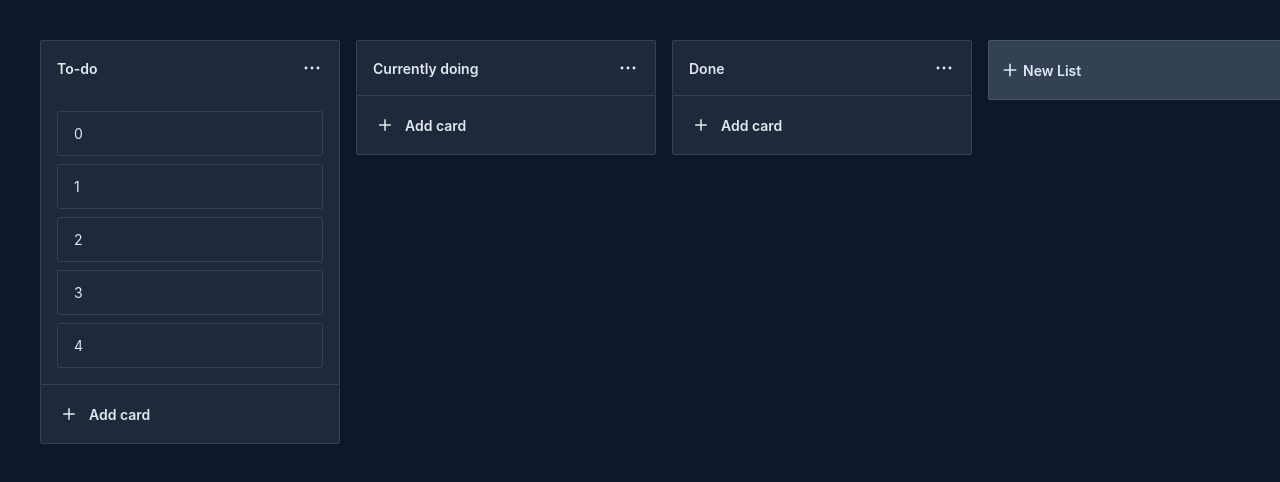
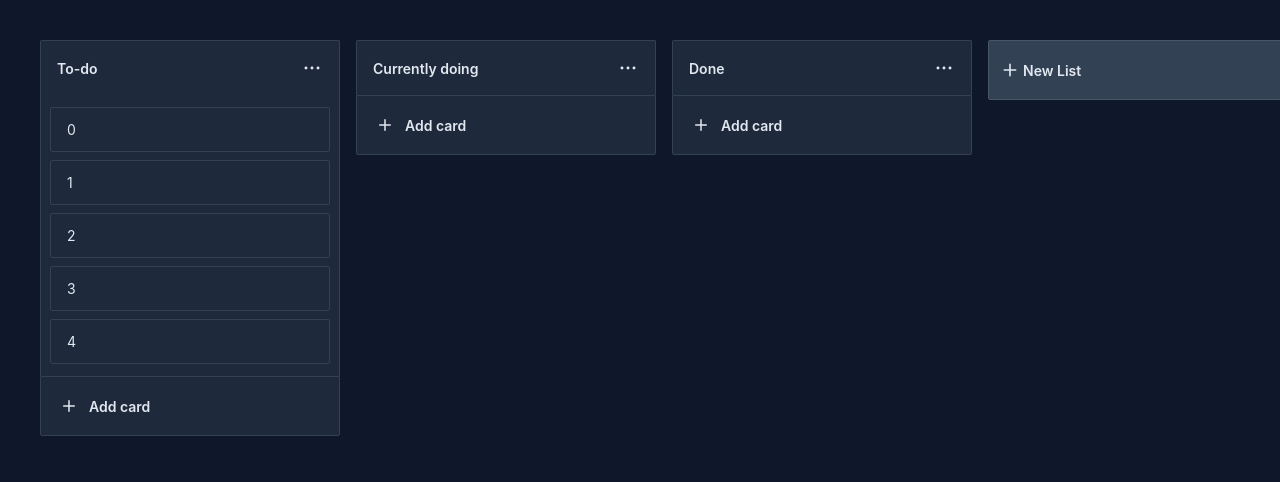
Before and after one commit to Bamboooz/trello-clone, a React (Create React App) app: page / in a window 1280 px wide. Shown: the top 482 px of the page. Built offline with nearby package versions, Linux system fonts and the light colour scheme.

Commit message:
v.1.0.0 working trello clone!

```diff
--- a/src/components/node-item/node-item.tsx
+++ b/src/components/node-item/node-item.tsx
@@ -113,7 +113,7 @@ const NodeItem: React.FC<NodeItemProps> = ({ nodeId, nodeItemId, nodeList, setNo
 
     return (
         <>
-            <div onContextMenu={handleContextMenu} className="group flex items-center text-wrap justify-between w-full min-h-[45px] my-2 pl-4 pr-2 bg-slate-800 rounded-sm border-solid border-[1px] border-x-[1px] border-slate-700 hover:border-slate-400">
+            <div onContextMenu={handleContextMenu} className="group flex items-center break-all justify-between w-[280px] min-h-[45px] my-1 pl-4 pr-2 bg-slate-800 rounded-sm border-solid border-[1px] border-x-[1px] border-slate-700 hover:border-slate-400">
                 {contextMenu.show && <ContextMenu x={contextMenu.x} y={contextMenu.y} closeContextMenu={closeContextMenu} content={[
                     <p className="text-[16px] text-slate-200 font-semibold mb-4">Card Actions</p>,
                     <button onClick={() => setEditModalOpened(true)} className="w-[300px] h-[40px] bg-slate-700 hover:bg-slate-600 flex items-center justify-between pl-4 pr-2">
@@ -135,9 +135,9 @@ const NodeItem: React.FC<NodeItemProps> = ({ nodeId, nodeItemId, nodeList, setNo
                     </button>,
                 ]} />}
 
-                <p className="text-slate-200 text-[14px] select-none">{name}</p>
+                <p className="text-slate-200 text-[14px] my-2 select-none">{name}</p>
 
-                <button aria-label="edit node item button" onClick={() => setEditModalOpened(true)} className="hidden group-hover:block p-2 rounded-lg hover:bg-slate-700 hover:active:bg-slate-600">
+                <button aria-label="edit node item button" onClick={() => setEditModalOpened(true)} className="ml-2 hidden group-hover:block p-2 rounded-lg hover:bg-slate-700 hover:active:bg-slate-600">
                     <TbPencil className="text-slate-200" size={18} />
                 </button>
 
--- a/src/components/node/node.tsx
+++ b/src/components/node/node.tsx
@@ -144,7 +144,7 @@ const Node: React.FC<NodeProps> = ({ nodeId, nodeList, setNodeList }) => {
 	return (
 		<>
             <div className="flex flex-col justify-center items-center shrink-0">
-                <div className={cn(nodeItemClassName, "rounded-t-sm pl-4 pr-2 justify-between border-t-[1px] text-wrap")}>
+                <div className={cn(nodeItemClassName, "rounded-t-sm pl-4 pr-2 justify-between border-t-[1px] break-all")}>
 			    	<p className="text-slate-200 text-[14px] font-semibold select-none mr-2 my-2">{name}</p>
                     <Dropdown trigger={
                         <button aria-label="More button" className="rounded-lg h-[38px] w-[38px] my-2 flex items-center justify-center hover:bg-slate-700 hover:active:bg-slate-600">
@@ -204,7 +204,7 @@ const Node: React.FC<NodeProps> = ({ nodeId, nodeList, setNodeList }) => {
 			    </div>
 
                 {Object.keys(nodeItems).length !== 0 ?
-                    <div ref={nodeScrollRef} className="px-4 py-2 overflow-x-hidden overflow-y-auto max-h-[60vh] w-full bg-slate-800 border-solid border-x-[1px] border-slate-700">
+                    <div ref={nodeScrollRef} className="flex flex-col items-center justify-start py-2 overflow-x-hidden overflow-y-auto max-h-[60vh] w-full bg-slate-800 border-solid border-x-[1px] border-slate-700">
                         {Object.keys(nodeItems).map((index) => {
                             const idx = Number(index);
                             return <NodeItem key={idx} nodeId={nodeId} nodeItemId={idx} nodeList={nodeList} setNodeList={setNodeList} />
```
